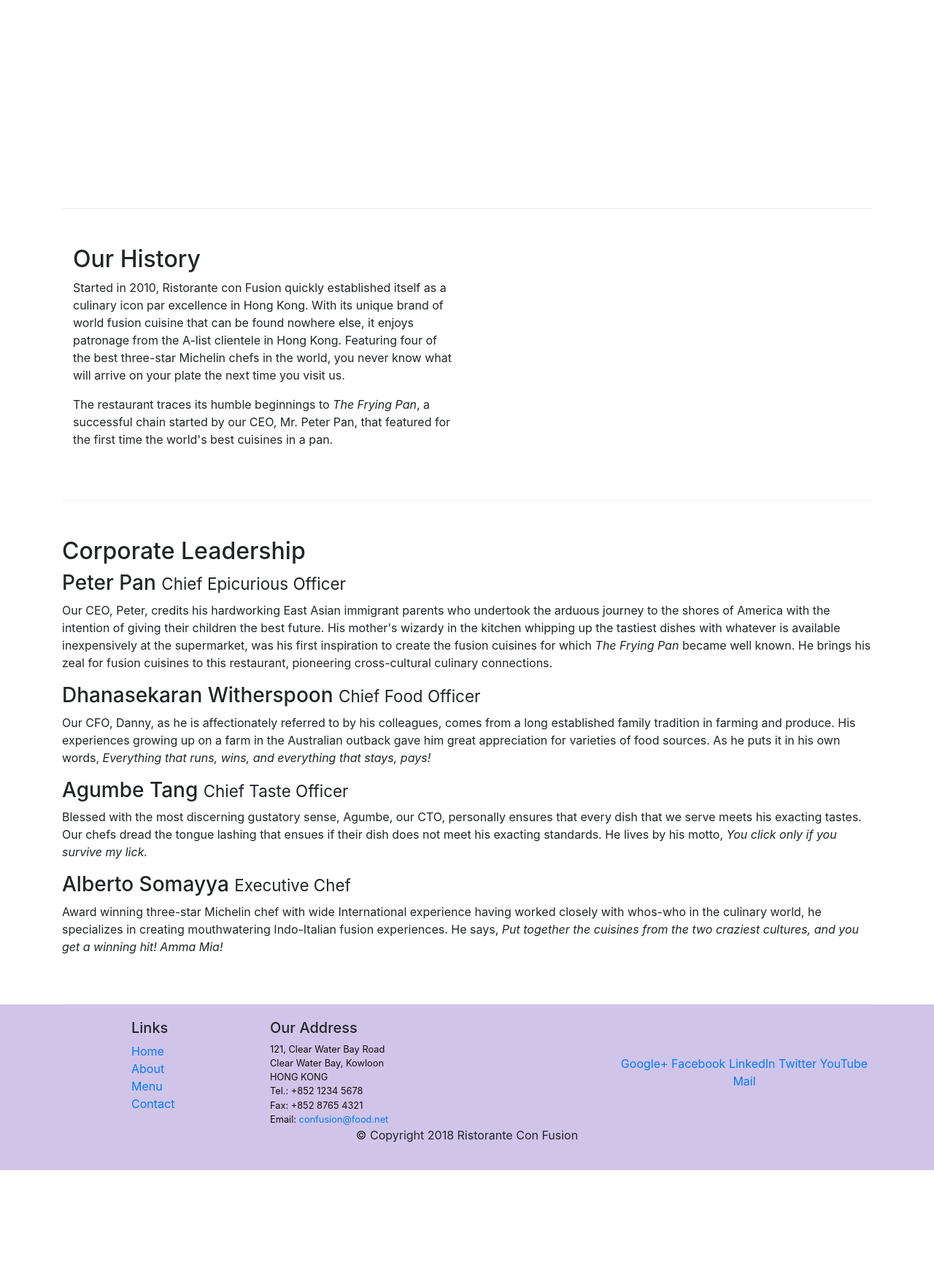
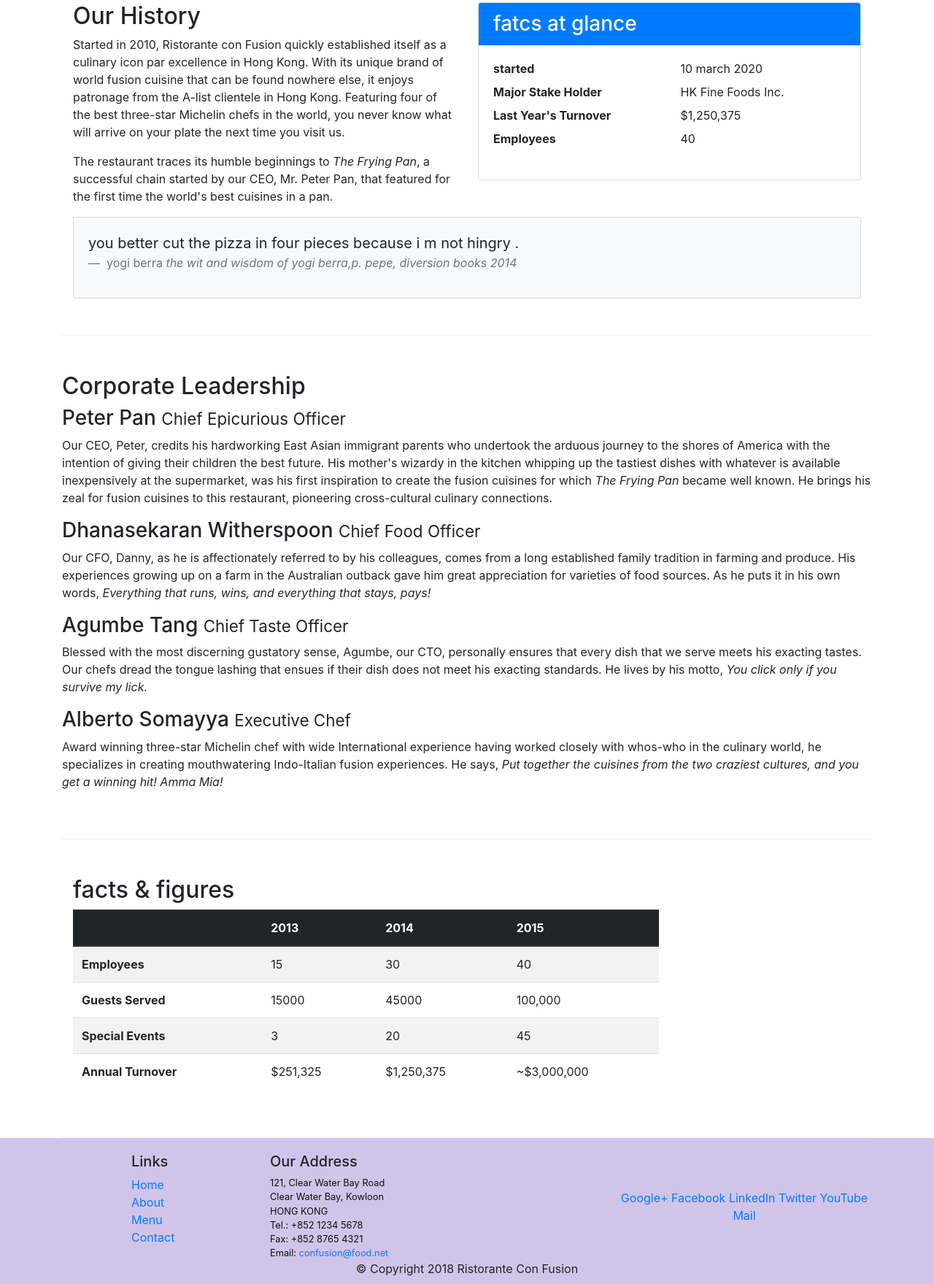
Before and after one commit to pmayuri/1, a website: page aboutus.html in a window 1280 px wide. Shown: the part 448-2207 px from the top of the page at 73% size. Before the commit the page ends 2051 px from the top, so only its background shows below. Drawn offline with nearby package versions, Linux system fonts and the light colour scheme.

Commit message:
tables in bootstrap

```diff
--- a/aboutus.html
+++ b/aboutus.html
@@ -21,7 +21,8 @@
             <div class="row row-header">
                 <div class="col-12 col-sm-6">
                     <h1>Ristorante con Fusion</h1>
-                    <p>We take inspiration from the World's best cuisines, and create a unique fusion experience. Our lipsmacking creations will tickle your culinary senses!</p>
+                    <p>We take inspiration from the World's best cuisines, and create a unique fusion experience. Our
+                        lipsmacking creations will tickle your culinary senses!</p>
                 </div>
                 <div class="col-12 col-sm-6">
                 </div>
@@ -30,19 +31,55 @@
     </header>
 
     <div class="container">
-        <div class="row row-content">
+        <div class="row">
             <div>
                 <h3>About Us</h3>
                 <hr>
             </div>
         </div>
         <div class="row row-content">
-            <div class="col-12 col-sm-6" >
+            <div class=" col-sm-6">
                 <h2>Our History</h2>
-                <p>Started in 2010, Ristorante con Fusion quickly established itself as a culinary icon par excellence in Hong Kong. With its unique brand of world fusion cuisine that can be found nowhere else, it enjoys patronage from the A-list clientele in Hong Kong.  Featuring four of the best three-star Michelin chefs in the world, you never know what will arrive on your plate the next time you visit us.</p>
-                <p>The restaurant traces its humble beginnings to <em>The Frying Pan</em>, a successful chain started by our CEO, Mr. Peter Pan, that featured for the first time the world's best cuisines in a pan.</p>
+                <p>Started in 2010, Ristorante con Fusion quickly established itself as a culinary icon par excellence
+                    in Hong Kong. With its unique brand of world fusion cuisine that can be found nowhere else, it
+                    enjoys patronage from the A-list clientele in Hong Kong. Featuring four of the best three-star
+                    Michelin chefs in the world, you never know what will arrive on your plate the next time you visit
+                    us.</p>
+                <p>The restaurant traces its humble beginnings to <em>The Frying Pan</em>, a successful chain started by
+                    our CEO, Mr. Peter Pan, that featured for the first time the world's best cuisines in a pan.</p>
             </div>
-            <div>
+            <div class="col-sm">
+                <div class="card">
+                    <h3 class="card-header bg-primary text-white"> fatcs at glance</h3>
+                    <div class="card-body">
+                        <dl class="row">
+                            <dt class="col-6">started</dt>
+                            <dd class="col-6"> 10 march 2020</dd>
+                            <dt class="col-6">Major Stake Holder</dt>
+                            <dd class="col-6">HK Fine Foods Inc.</dd>
+                            <dt class="col-6">Last Year's Turnover</dt>
+                            <dd class="col-6">$1,250,375</dd>
+                            <dt class="col-6">Employees</dt>
+                            <dd class="col-6">40</dd>
+                        </dl>
+                    </div>
+                </div>
+            </div>
+            <div class="col-12">
+                <div class="card card-body bg-light">
+                    <blockquote class="blockquote">
+                        <p class="mb-0"> you better cut the pizza in four pieces because i m not hingry .
+
+                        </p>
+                        <footer class="blockquote-footer">
+                            yogi berra
+                            <cite title="source title">the wit and wisdom of yogi berra,p. pepe, diversion books 2014
+
+                            </cite>
+                        </footer>
+                    </blockquote>
+
+                </div>
             </div>
         </div>
 
@@ -51,16 +88,73 @@
             <div>
                 <h2>Corporate Leadership</h2>
                 <h3>Peter Pan <small>Chief Epicurious Officer</small></h3>
-                <p class="d-none d-sm-block">Our CEO, Peter, credits his hardworking East Asian immigrant parents who undertook the arduous journey to the shores of America with the intention of giving their children the best future. His mother's wizardy in the kitchen whipping up the tastiest dishes with whatever is available inexpensively at the supermarket, was his first inspiration to create the fusion cuisines for which <em>The Frying Pan</em> became well known. He brings his zeal for fusion cuisines to this restaurant, pioneering cross-cultural culinary connections.</p>
+                <p class="d-none d-sm-block">Our CEO, Peter, credits his hardworking East Asian immigrant parents who
+                    undertook the arduous journey to the shores of America with the intention of giving their children
+                    the best future. His mother's wizardy in the kitchen whipping up the tastiest dishes with whatever
+                    is available inexpensively at the supermarket, was his first inspiration to create the fusion
+                    cuisines for which <em>The Frying Pan</em> became well known. He brings his zeal for fusion cuisines
+                    to this restaurant, pioneering cross-cultural culinary connections.</p>
                 <h3>Dhanasekaran Witherspoon <small>Chief Food Officer</small></h3>
-                <p class="d-none d-sm-block">Our CFO, Danny, as he is affectionately referred to by his colleagues, comes from a long established family tradition in farming and produce. His experiences growing up on a farm in the Australian outback gave him great appreciation for varieties of food sources. As he puts it in his own words, <em>Everything that runs, wins, and everything that stays, pays!</em></p>
+                <p class="d-none d-sm-block">Our CFO, Danny, as he is affectionately referred to by his colleagues,
+                    comes from a long established family tradition in farming and produce. His experiences growing up on
+                    a farm in the Australian outback gave him great appreciation for varieties of food sources. As he
+                    puts it in his own words, <em>Everything that runs, wins, and everything that stays, pays!</em></p>
                 <h3>Agumbe Tang <small>Chief Taste Officer</small></h3>
-                <p class="d-none d-sm-block"> Blessed with the most discerning gustatory sense, Agumbe, our CTO, personally ensures that every dish that we serve meets his exacting tastes. Our chefs dread the tongue lashing that ensues if their dish does not meet his exacting standards. He lives by his motto, <em>You click only if you survive my lick.</em></p>
+                <p class="d-none d-sm-block"> Blessed with the most discerning gustatory sense, Agumbe, our CTO,
+                    personally ensures that every dish that we serve meets his exacting tastes. Our chefs dread the
+                    tongue lashing that ensues if their dish does not meet his exacting standards. He lives by his
+                    motto, <em>You click only if you survive my lick.</em></p>
                 <h3>Alberto Somayya <small>Executive Chef</small></h3>
-                <p class="d-none d-sm-block">Award winning three-star Michelin chef with wide International experience having worked closely with whos-who in the culinary world, he specializes in creating mouthwatering Indo-Italian fusion experiences. He says, <em>Put together the cuisines from the two craziest cultures, and you get a winning hit! Amma Mia!</em></p>
+                <p class="d-none d-sm-block">Award winning three-star Michelin chef with wide International experience
+                    having worked closely with whos-who in the culinary world, he specializes in creating mouthwatering
+                    Indo-Italian fusion experiences. He says, <em>Put together the cuisines from the two craziest
+                        cultures, and you get a winning hit! Amma Mia!</em></p>
             </div>
         </div>
-
+        <div class="row row-content">
+            <div class="col-12 col-sm-9">
+                <h2>facts &amp; figures</h2>
+                <div class="table-responsive">
+                    <table class="table table-striped">
+                        <thead class="thead-dark">
+                            <tr>
+                                <th>&nbsp;</th>
+                                <th>2013</th>
+                                <th>2014</th>
+                                <th>2015</th>
+                            </tr>
+                        </thead>
+                        <tbody>
+                            <tr>
+                                <th>Employees</th>
+                                <td>15</td>
+                                <td>30</td>
+                                <td>40</td>
+                            </tr>
+                            <tr>
+                                <th>Guests Served</th>
+                                <td>15000</td>
+                                <td>45000</td>
+                                <td>100,000</td>
+                            </tr>
+                            <tr>
+                                <th>Special Events</th>
+                                <td>3</td>
+                                <td>20</td>
+                                <td>45</td>
+                            </tr>
+                            <tr>
+                                <th>Annual Turnover</th>
+                                <td>$251,325</td>
+                                <td>$1,250,375</td>
+                                <td>~$3,000,000</td>
+                            </tr>
+                        </tbody>
+                    </table>
+                </div>
+            </div>
+            <div class="col-12 col-sm-3"></div>
+        </div>
     </div>
 
     <footer class="footer">
```
Lines whose indentation alone changed are shown as unchanged.
